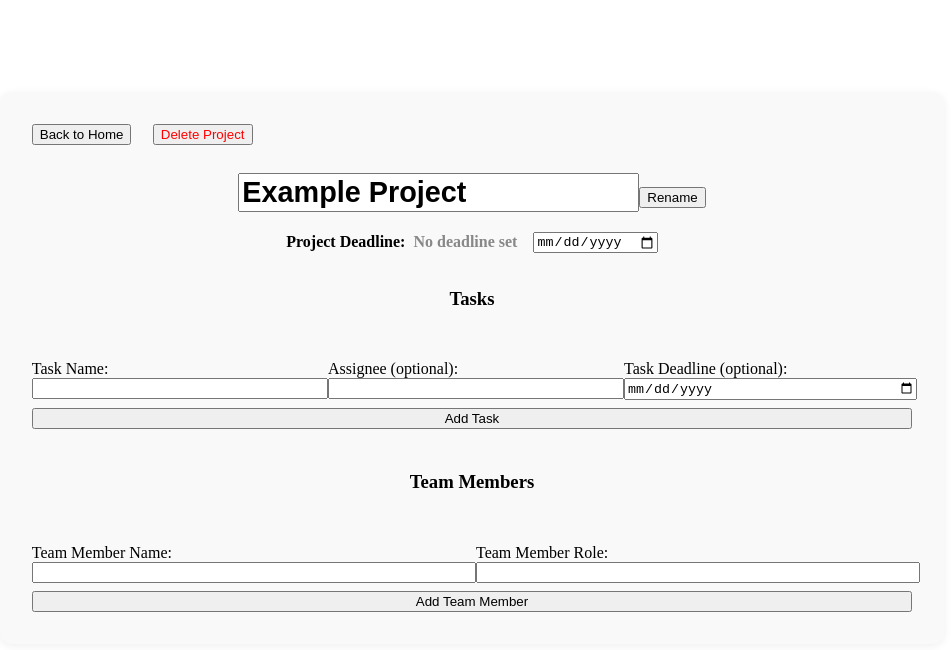
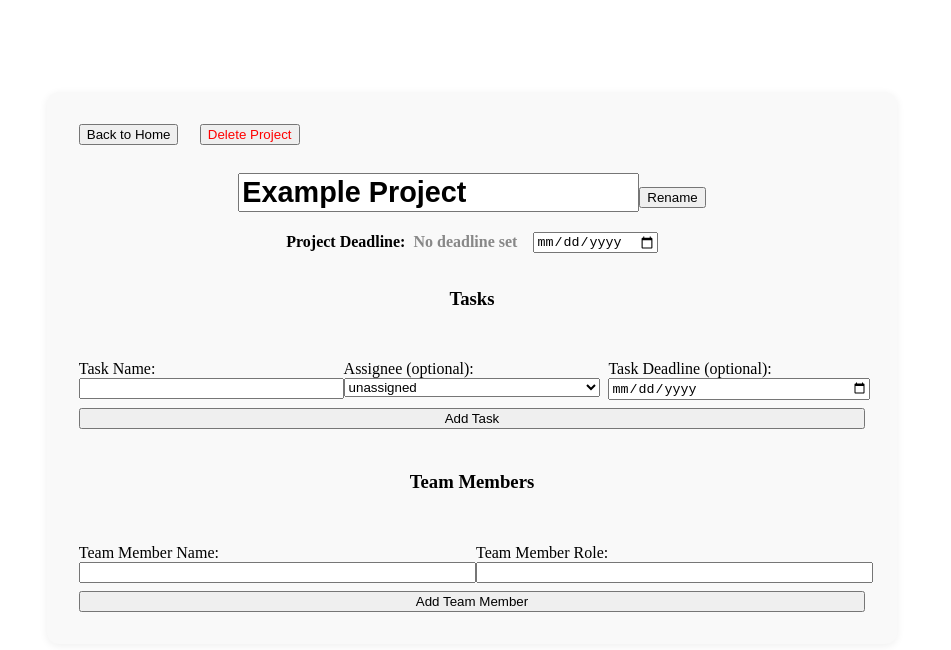
Before and after one commit to KnightNight101/UoR_APP, a React (Create React App) app in the folder frontend/: page / in a window 1280 px wide. Both pictures are taken after a click on the button "Example Project". Shown: the top 650 px of the page, without its empty margins (168-1119 px from the left). Built offline with nearby package versions, Linux system fonts and the light colour scheme.

Commit message:
The project-specific pages now display the task assignee field as a dropdown menu of the project's team members, both for editing existing tasks and when adding new tasks. This ensures consistent assignment UI across project and creation pages.

```diff
--- a/frontend/src/index.js
+++ b/frontend/src/index.js
@@ -353,12 +353,16 @@ function ProjectDetails({ project, onBack, onHome, onRename, onDelete }) {
           </label>
           <label style={{ flex: 1 }}>
             Assignee (optional):
-            <input
-              type="text"
+            <select
               value={newTask.assignee}
               onChange={e => setNewTask({ ...newTask, assignee: e.target.value })}
               style={{ width: '100%' }}
-            />
+            >
+              <option value="">unassigned</option>
+              {teamMembers.map((member, idx) => (
+                <option key={idx} value={member.name}>{member.name}</option>
+              ))}
+            </select>
           </label>
           <label style={{ flex: 1 }}>
             Task Deadline (optional):
```
